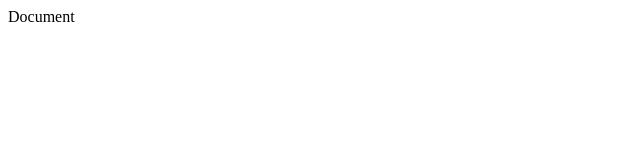
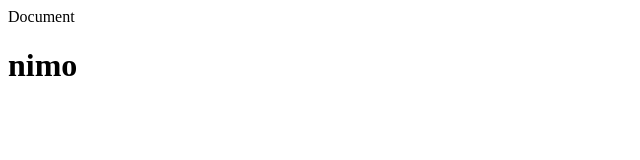
Before and after one commit to ianncho/nimo, a plain HTML site: page index.html in a window 1280 px wide. Shown: the whole page, without its empty margins (0-640 px from the left). Drawn offline with Linux system fonts and the light colour scheme.

```diff
--- a/index.html
+++ b/index.html
@@ -4,6 +4,6 @@
 	<tittle>Document</tittle>
 </head>
 <body>
-
+     <h1>nimo</h1>
 <body>
 </html>
```
